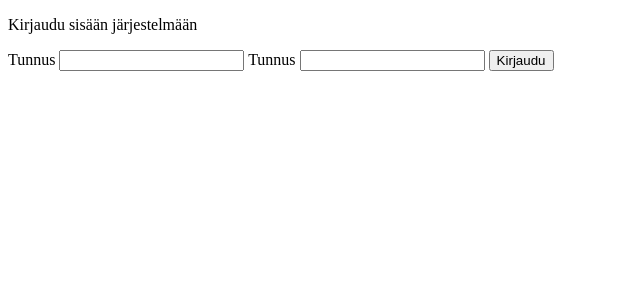
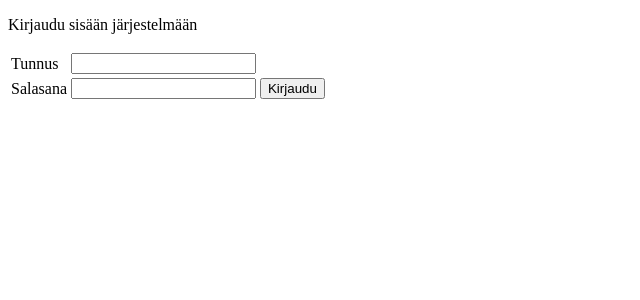
Before and after one commit to pehmeateemu/webprojekti, a PHP site: page /pohjia/login.php in a window 1280 px wide. Shown: the top 300 px of the page, without its empty margins (0-640 px from the left). Run offline with PHP 8.4, Linux system fonts and the light colour scheme.

Commit message:
ui säädöt 1

```diff
--- a/login.php
+++ b/login.php
@@ -8,12 +8,14 @@
 
 	<p>Kirjaudu sisään järjestelmään</p>
 	<form action="login_handler.php" method="post">
-		<label for="tunnus">Tunnus</label>
-		<input type="text" name="tunnus" />
-		<label for="ss">Tunnus</label>
-		<input type="text" name="ss" />
-
-		<input type="submit" name="login" value="Kirjaudu" />
+		<table>
+		<tr>
+		<td><label for="tunnus">Tunnus</label></td>
+		<td><input type="text" name="tunnus" /></td> </tr>
+		<tr>
+		<td><label for="ss">Salasana</label></td>
+		<td><input type="text" name="ss" /> </td>
+		<td><input type="submit" name="login" value="Kirjaudu" /></td></tr>
 	</form>
 
 </body>
```
